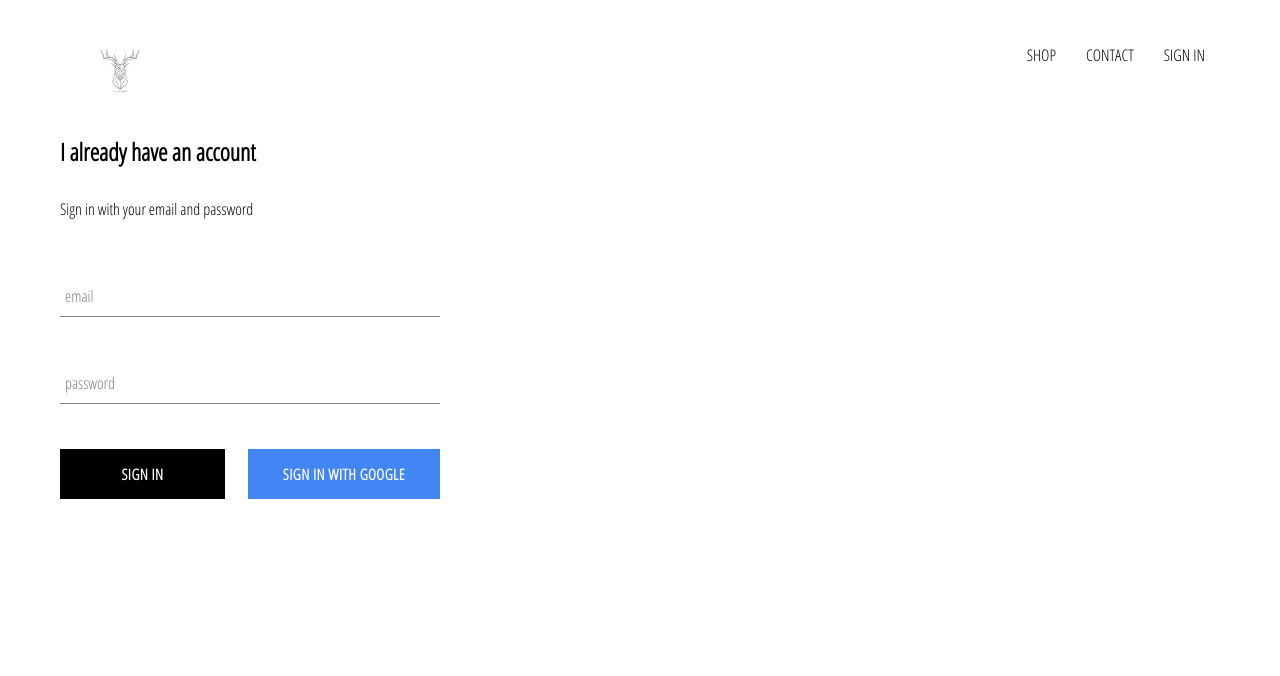
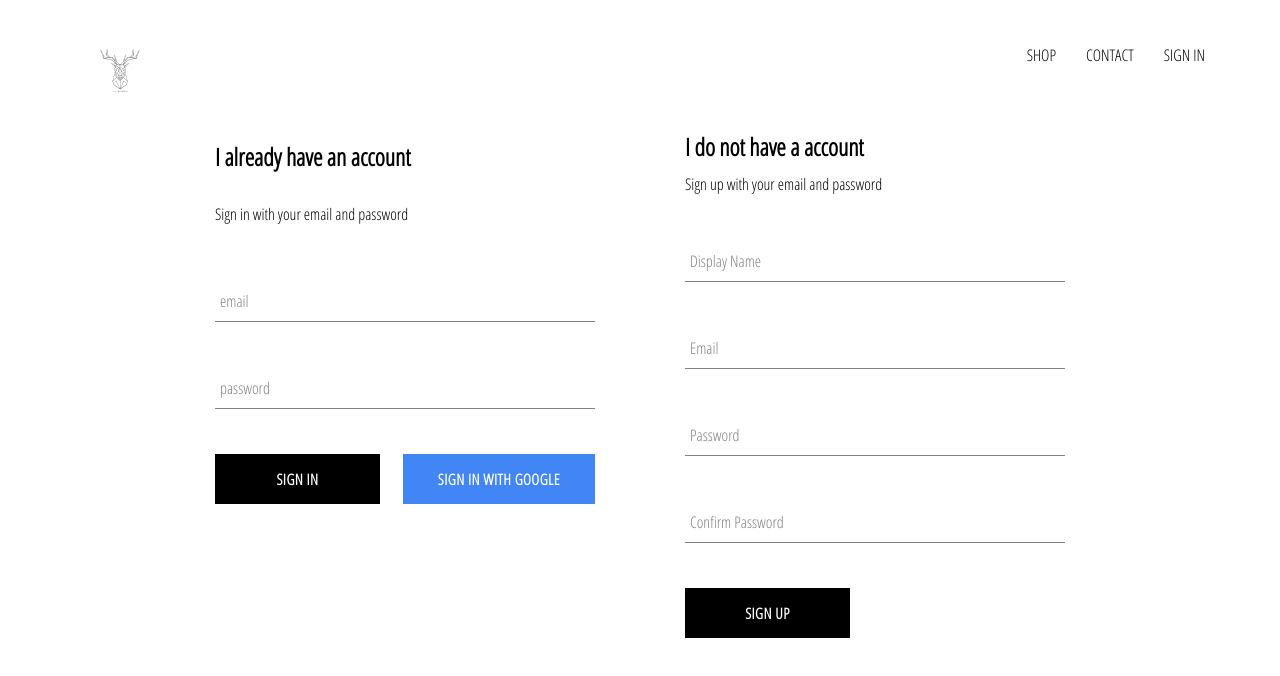
Before and after one commit to russiandobby/E-Commerce-Master, a React (Create React App) app: page /signin in a window 1280 px wide. Shown: the top 676 px of the page. Built offline with nearby package versions, Linux system fonts and the light colour scheme; no server answers.

Commit message:
implemented firebase utils including ability to store auth users in database

```diff
--- a/src/App.js
+++ b/src/App.js
@@ -4,7 +4,7 @@
 import HomePage from './pages/homepage/homepage.component';
 import ShopPage from './pages/shop/shop.component';
 import SingInAndSignUpPage from './pages/sign-in-and-sign-up/sign-in-and-sign-up.component';
-import {auth} from './firebase/firebase.utils';
+import {auth, createUserProfileDocument} from './firebase/firebase.utils';
 
 import './App.css';
 
@@ -24,9 +24,34 @@
 
   componentDidMount(){
     // as long as component mounted this connection to firebase is open
-   this.unsubscribeFromAuth = auth.onAuthStateChanged(user => {
-      this.setState({currentUser:user})
-      console.log(user);
+   this.unsubscribeFromAuth = auth.onAuthStateChanged(async userAuth => {
+
+      // createUserProfileDocument(user);
+      // if return is not null
+      if(userAuth){
+        const userRef = await createUserProfileDocument(userAuth);
+
+        // will send back a snapshot of data stored in out database currently
+        // get it from our document reference object, also lets us get properties
+        userRef.onSnapshot(snapShot =>{
+          // console.log(snapShot.data());
+          this.setState({
+            currentUser:{
+              id:snapShot.id,
+              ...snapShot.data()
+            }
+          });
+          console.log(this.state);
+        });
+
+      }
+      // otherwise we set user back to null when we sign out
+      else{
+        this.setState({
+          currentUser:userAuth
+        })
+      }
+
     })
   }
   componentWillUnmount(){
--- /dev/null
+++ b/src/components/sign-up/sign-up.component.jsx
@@ -0,0 +1,114 @@
+import React from 'react';
+import FormInput from '../form-input/form-input.component';
+import CustomButton from '../custom-button/custom-button.component';
+import {auth,createUserProfileDocument} from '../../firebase/firebase.utils';
+import './sign-up.styles.scss';
+
+class SignUp extends React.Component{
+    constructor(){
+        super();
+        this.state = {
+            displayName:'',
+            email:'',
+            password:'',
+            confirmPassword:''
+        }
+    }
+
+    handleSubmit = async event =>{
+        event.preventDefault();
+
+        const {displayName,email,password,confirmPassword} = this.state;
+
+        if (password !== confirmPassword){
+            alert("Passwords don't match!");
+            return;
+        }
+
+        try{
+            // gives back auth user object
+            const {user} = await auth.createUserWithEmailAndPassword(email,password);
+            // Note That because user object display name comes back with null we bring in display name as
+            // additionaldata and put it into database like that
+           await createUserProfileDocument(user,{displayName});
+            // Clear the from
+           this.setState({
+            displayName:'',
+            email:'',
+            password:'',
+            confirmPassword:''
+           });
+           console.log(user);
+
+
+
+
+
+        }catch(error){
+            console.error(error);
+        }
+    }
+
+    handleChange = event =>{
+        const {name,value} = event.target;
+        this.setState({
+            [name]:value
+        });
+    }
+
+
+    render(){
+        const {displayName,email,password,confirmPassword} = this.state;
+        return(
+            <div className='sign-up'>
+                <h2 className='title'>I do not have a account</h2>
+                <span>Sign up with your email and password</span>
+                <form className='sign-up-form' onSubmit={this.handleSubmit}>
+                <FormInput
+                type='text'
+                name='displayName'
+                value={displayName}
+                onChange={this.handleChange}
+                label='Display Name'
+                required
+                />
+
+
+                <FormInput
+                type='email'
+                name='email'
+                value={email}
+                onChange={this.handleChange}
+                label='Email'
+                required
+                />
+
+
+                <FormInput
+                type='password'
+                name='password'
+                value={password}
+                onChange={this.handleChange}
+                label='Password'
+                required
+                />
+
+
+                <FormInput
+                type='password'
+                name='confirmPassword'
+                value={confirmPassword}
+                onChange={this.handleChange}
+                label='Confirm Password'
+                required
+                />
+
+
+                <CustomButton type='submit'>SIGN UP</CustomButton>
+                </form>
+
+            </div>
+        )
+    }
+}
+export default SignUp;
--- /dev/null
+++ b/src/components/sign-up/sign-up.styles.scss
@@ -0,0 +1,9 @@
+.sign-up{
+    display: flex;
+    flex-direction: column;
+    width: 380px;
+
+    .title{
+        margin: 10px 0;
+    }
+}
--- a/src/firebase/firebase.utils.js
+++ b/src/firebase/firebase.utils.js
@@ -13,6 +13,39 @@
     measurementId: "G-0EMB3E1YB1"
   };
 
+  // Get the auth object we get after using sign in and store in our database
+  export const createUserProfileDocument = async (userAuth,additionalData)=>{
+    // All this will do is create the data/snapshoot
+
+    // if we logout we get null
+    if(!userAuth) return;
+    const userRef = firestore.doc(`users/${userAuth.uid}`);
+    const snapShot = await userRef.get();
+    // we get back ether query reference or query snapshot
+    // query ref object does not have actual data, gives details about it or method to get the Snapshot object
+
+    if(!snapShot.exists){
+      // if it doesnt exist we want to create it there so use documentRef object
+      const {displayName,email} = userAuth;
+      const createdAt = new Date();
+
+      try{
+        await userRef.set({
+          displayName,
+          email,
+          createdAt,
+          ...additionalData
+        })
+      }catch(error){
+        console.log('Error creating user',error.message);
+      }
+
+    }
+      return userRef;
+
+  };
+
+
   firebase.initializeApp(config);
 
   export const auth = firebase.auth();
--- a/src/pages/sign-in-and-sign-up/sign-in-and-sign-up.component.jsx
+++ b/src/pages/sign-in-and-sign-up/sign-in-and-sign-up.component.jsx
@@ -1,12 +1,13 @@
 import React from 'react';
 import SignIn from '../../components/sign-in/sign-in.component';
-
+import SignUp from '../../components/sign-up/sign-up.component';
 
 import './sign-in-and-sign-up.styles.scss';
 
 const SingInAndSignUpPage =()=>(
     <div className='sign-in-and-sign-up'>
         <SignIn/>
+        <SignUp/>
     </div>
 );
 export default SingInAndSignUpPage;
--- a/src/pages/sign-in-and-sign-up/sign-in-and-sign-up.styles.scss
+++ b/src/pages/sign-in-and-sign-up/sign-in-and-sign-up.styles.scss
@@ -0,0 +1,6 @@
+.sign-in-and-sign-up{
+    width: 850px;
+    display: flex;
+    justify-content: space-between;
+    margin: 30px auto;
+}
```
Also changed, not shown: src/test.js (added, +9 -0 lines).
